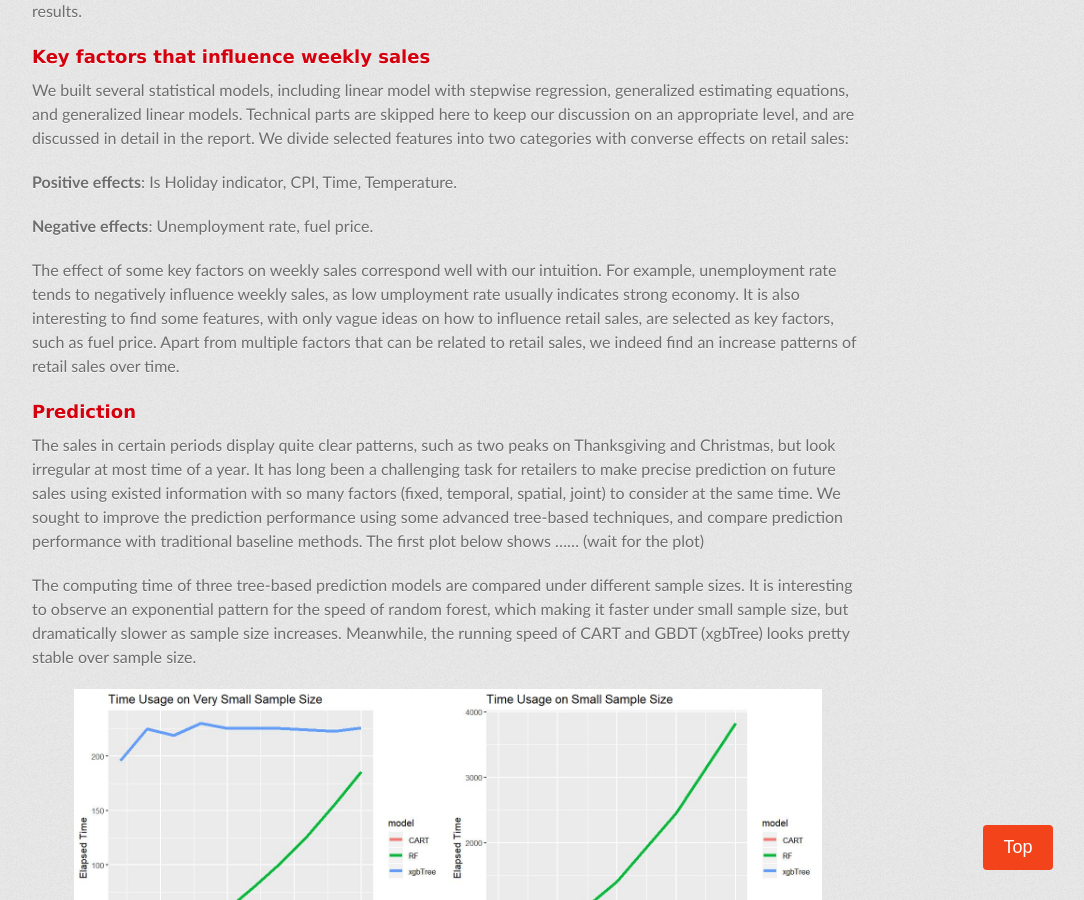
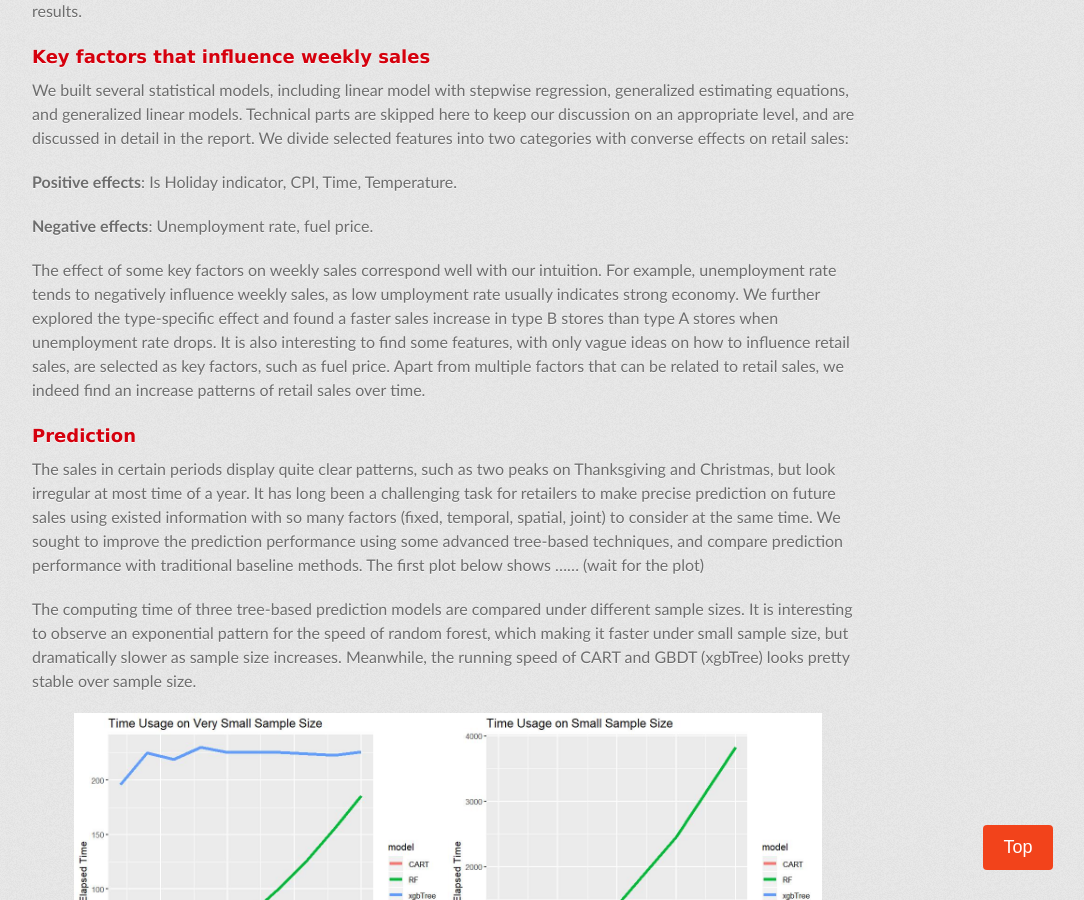
Before and after one commit to churchillcui/ads_retail, a Jekyll site: the page built from index.md, in a window 1280 px wide and 900 px high, scrolled down 4739 px. Shown: the whole window, without its empty margins (192-1276 px from the left). Built offline with Jekyll 4.4.1, drawn with Linux system fonts in a browser that asks for light colours; some web fonts are replaced.

Commit message:
Update index.md

```diff
--- a/index.md
+++ b/index.md
@@ -74,7 +74,7 @@ We built several statistical models, including linear model with stepwise regres
 
 **Negative effects**: Unemployment rate, fuel price.
 
-The effect of some key factors on weekly sales correspond well with our intuition. For example, unemployment rate tends to negatively influence weekly sales, as low umployment rate usually indicates strong economy. It is also interesting to find some features, with only vague ideas on how to influence retail sales, are selected as key factors, such as fuel price. Apart from multiple factors that can be related to retail sales, we indeed find an increase patterns of retail sales over time.
+The effect of some key factors on weekly sales correspond well with our intuition. For example, unemployment rate tends to negatively influence weekly sales, as low umployment rate usually indicates strong economy. We further explored the type-specific effect and found a faster sales increase in type B stores than type A stores when unemployment rate drops. It is also interesting to find some features, with only vague ideas on how to influence retail sales, are selected as key factors, such as fuel price. Apart from multiple factors that can be related to retail sales, we indeed find an increase patterns of retail sales over time.
 
 ### Prediction
 
```
